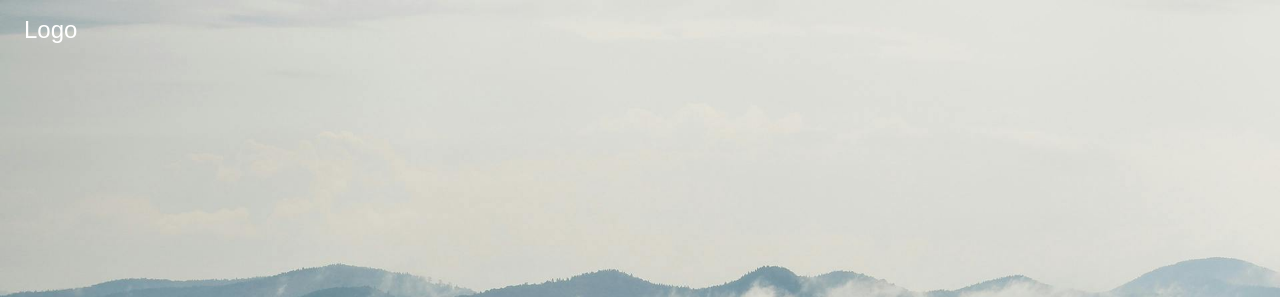
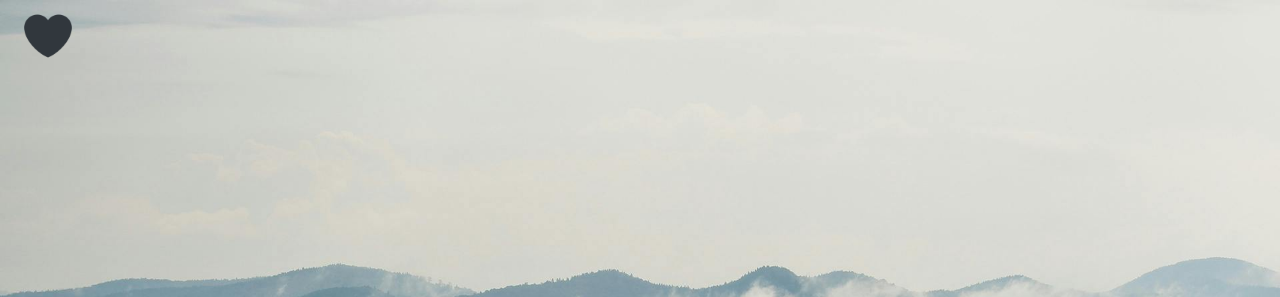
Before and after one commit to 11hak/stemsite, a website: page index.html in a window 1280 px wide. Shown: the top 297 px of the page. Drawn offline with nearby package versions, Linux system fonts and the light colour scheme.

Commit message:
test logo

```diff
--- a/index.html
+++ b/index.html
@@ -27,7 +27,7 @@
             background-image: url('images/forest.jpg');
             min-height: 100%;
             background-position: center;
-            background-size: cover;
+            background-size: 100% 100%;
         }
     </style>
 
@@ -37,9 +37,11 @@
 
     <div class="bgimg w3-display-container w3-animate-opacity w3-text-white">
         <div class="w3-display-topleft w3-padding-large w3-xlarge">
-            Logo
+            <img src="images/favicon.ico">
         </div>
+
         <!--actually add logo..-->
+
         <div class="w3-display-middle">
             <h1 class="text-7xl w3-animate-top m-5">COMING SOON</h1>
             <hr class="border-gray-400 border-1" style="margin:auto;width:35%">
```
